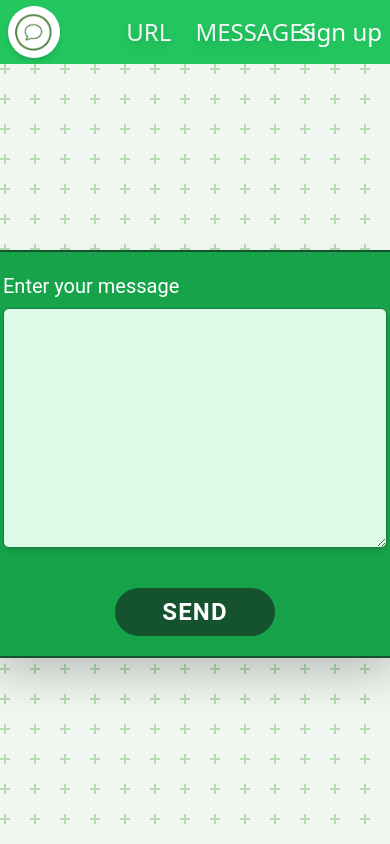
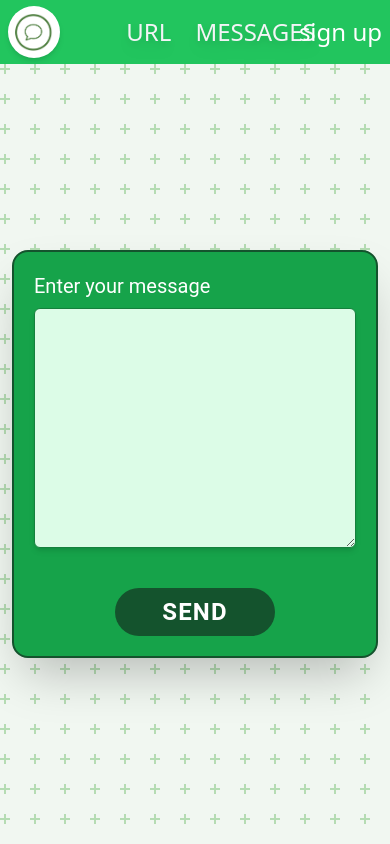
Before and after one commit to abdo-355/tell_me, a React (Create React App) app in the folder client/: page /messages/1 in a window 390 px wide. Built offline with nearby package versions, Linux system fonts and the light colour scheme.

Commit message:
make sending messages page responsive

```diff
--- a/client/src/pages/SendMessage.tsx
+++ b/client/src/pages/SendMessage.tsx
@@ -54,20 +54,11 @@ const SendMessage = () => {
 
   return (
     <>
-      <Modal
-        open={modalIsOpen}
-        onClose={() => {
-          setModalIsOpen(false);
-          setMessageValue("");
-        }}
-      >
-        {modalMessage}
-      </Modal>
       <Navbar />
       <div
         className={`${styles.background} flex justify-center items-center h-[calc(100vh-64px)]`}
       >
-        <div className="flex flex-col bg-green-600 border-2 border-green-900 p-5 rounded-2xl shadow-2xl">
+        <div className="absolute inset-x-3 sm:relative sm:inset-x-auto flex flex-col bg-green-600 border-2 border-green-900 p-5 rounded-2xl shadow-2xl">
           <label
             htmlFor="message"
             className="text-white font-roboto text-xl pb-2"
@@ -75,7 +66,7 @@ const SendMessage = () => {
             Enter your message
           </label>
           <textarea
-            className="w-96 h-60 rounded-md border-[1px] border-green-700 shadow-md bg-green-100 px-5 py-2 text-xl text-gray-700 focus:shadow-green-400 focus:border-transparent focus:outline-none mb-10 z-10"
+            className="w-auto sm:w-96 h-60 rounded-md border-[1px] border-green-700 shadow-md bg-green-100 px-5 py-2 text-xl text-gray-700 focus:shadow-green-400 focus:border-transparent focus:outline-none mb-10 z-10"
             aria-errormessage="messageErr"
             aria-invalid="true"
             id="message"
@@ -102,6 +93,15 @@ const SendMessage = () => {
           </button>
         </div>
       </div>
+      <Modal
+        open={modalIsOpen}
+        onClose={() => {
+          setModalIsOpen(false);
+          setMessageValue("");
+        }}
+      >
+        {modalMessage}
+      </Modal>
     </>
   );
 };
```
